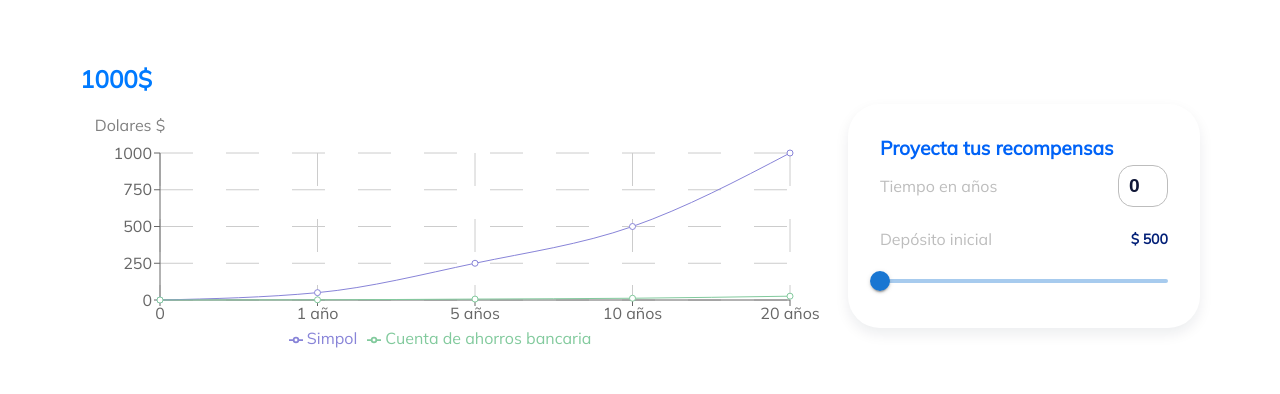
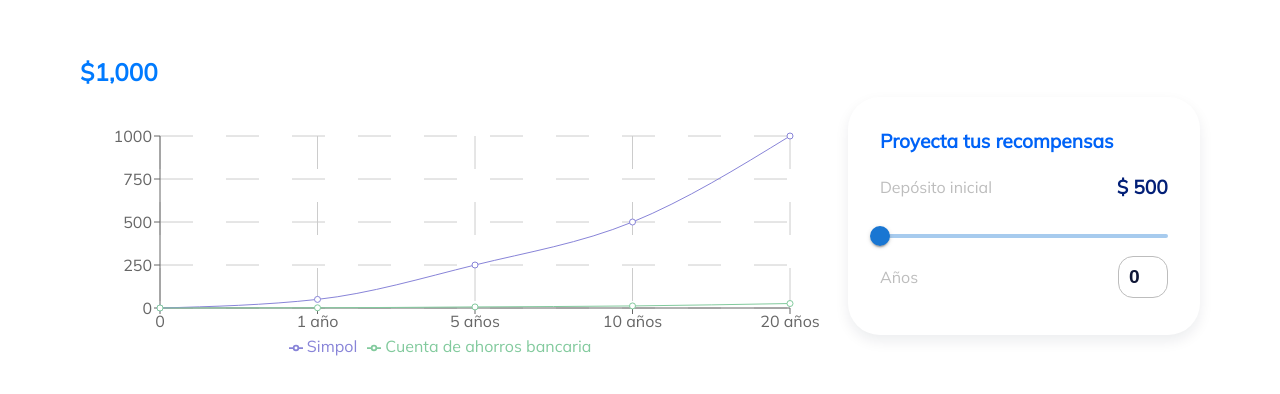
Before and after one commit to GEnma29/TrueGraphsegundaparte, a Next.js app: page / in a window 1280 px wide. Shown: the part 192-586 px from the top of the page. Built offline with nearby package versions, Linux system fonts and the light colour scheme.

Commit message:
'AddFormatNumber'

```diff
--- a/pages/components/Graph.js
+++ b/pages/components/Graph.js
@@ -6,11 +6,10 @@ const Graph = ({data}) => {
     return (
         <>
         <ViewDesktop>
-        <LineChart width={750} height={250} data={data} margin={{ top: 35, right: 40, left: 20, bottom: 20 }}>
+        <LineChart width={750} height={265} data={data} margin={{ top: 25, right: 40, left: 20, bottom: 20 }}>
         <CartesianGrid strokeDasharray="33" />
         <XAxis dataKey="name"/>
         <YAxis>
-        <Label value="Dolares $" offset={22} position="top" />
         </YAxis>
         <Tooltip />
         <Legend />
@@ -23,7 +22,6 @@ const Graph = ({data}) => {
         <CartesianGrid strokeDasharray="33" />
         <XAxis dataKey="name"/>
         <YAxis >
-        <Label value="Dolares $" offset={22} position="top" />
         </YAxis>
         <Tooltip />
         <Legend />
@@ -36,7 +34,6 @@ const Graph = ({data}) => {
         <CartesianGrid strokeDasharray="33" />
         <XAxis dataKey="name"/>
         <YAxis>
-        <Label value="Dolares $" offset={15} position="top" />
         </YAxis>
         <Tooltip />
         <Legend />
--- a/pages/index.js
+++ b/pages/index.js
@@ -5,7 +5,8 @@ import { useForm, Controller } from "react-hook-form";
 import "@fontsource/mulish";
 import Slider from "@mui/material/Slider";
 import Box from '@mui/material/Box';
-import TextField from '@mui/material/TextField';
+//import TextField from '@mui/material/TextField';
+import NumberFormat from 'react-number-format';
 //import { OneYearsCalculate } from "./components/funtions";
 
 
@@ -84,7 +85,7 @@ function HomePage() {
       const GainBank = deposit * 0.0026;
       unArray.push({
         name: index,
-        "Cuenta de ahorros bancaria":GainBank * index ,
+        "Cuenta de ahorros bancaria": Math.round(GainBank * index ),
         Simpol:Math.round(ValueG),
 
       })
@@ -270,13 +271,41 @@ function HomePage() {
     <Container>
       <ContainerRow>
         <div>
-          <GainValue>{`${TotalGain}$`}</GainValue>
+          <GainValue>
+             <NumberFormat
+             value={TotalGain}
+             displayType={'text'}
+             thousandSeparator={true}
+             prefix={'$'}
+             />
+           </GainValue>
         <Graph data={data} />
         </div>
         <ContainerSlider>
           <TitleSlider>Proyecta tus recompensas</TitleSlider>
           <ContainerDeposit>
-            <p>Tiempo en años</p>
+            <p>Depósito inicial</p>
+            <InitialValue>{`$ ${depositInicial}`}</InitialValue>
+          </ContainerDeposit>
+          <Controller
+            control={control}
+            name="deposit"
+            defaultValue={500}
+            render={({ field }) => (
+              <>
+                <Slider
+                  {...field}
+                  aria-label="Restricted values"
+                  defaultValue={500}
+                  step={100}
+                  min={500}
+                  max={100000}
+                />
+              </>
+            )}
+          />
+          <ContainerDeposit>
+            <p>Años</p>
             <Box
             border={'1px solid #bdbdbd'}
             borderRadius={'15px'}
@@ -304,27 +333,6 @@ function HomePage() {
 
             </Box>
           </ContainerDeposit>
-          <ContainerDeposit>
-            <p>Depósito inicial</p>
-            <InitialValue>{`$ ${depositInicial}`}</InitialValue>
-          </ContainerDeposit>
-          <Controller
-            control={control}
-            name="deposit"
-            defaultValue={500}
-            render={({ field }) => (
-              <>
-                <Slider
-                  {...field}
-                  aria-label="Restricted values"
-                  defaultValue={500}
-                  step={100}
-                  min={500}
-                  max={100000}
-                />
-              </>
-            )}
-          />
         </ContainerSlider>
       </ContainerRow>
     </Container>
@@ -343,7 +351,7 @@ const Leyendy = styled.p`
 `;
 
 const InitialValue = styled.h4`
-font-size: 0.875rem;
+font-size: 1.2rem;
 font-weight: 800;
 line-height: 16px;
 color: #021F77;
```
